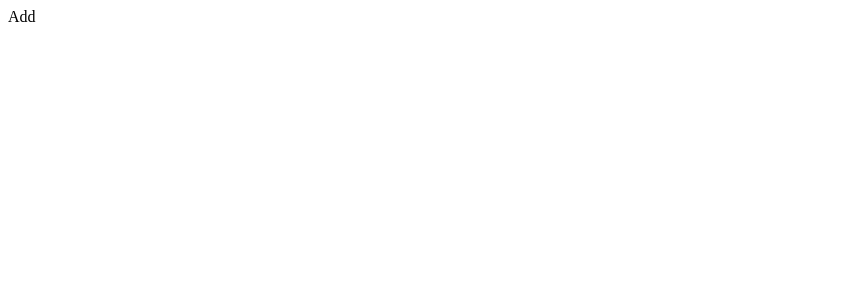
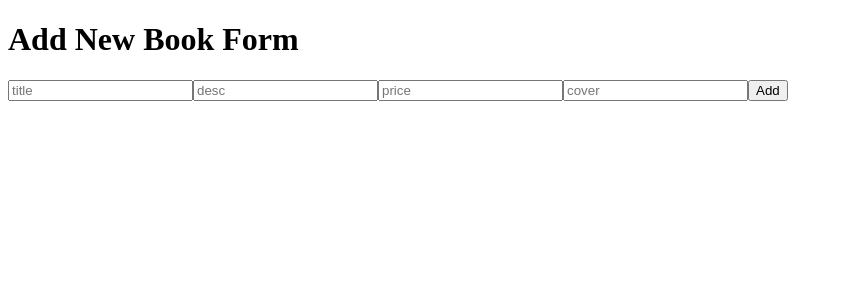
Before and after one commit to FIDELIS-TUWEI/Book-Store, a React (Vite) app in the folder client/: page /add in a window 1280 px wide. Shown: the top 300 px of the page, without its empty margins (0-843 px from the left). Built offline with nearby package versions, Linux system fonts and the light colour scheme.

Commit message:
Logic to add a new book and navigate to all books complete

```diff
--- a/client/src/pages/Add.jsx
+++ b/client/src/pages/Add.jsx
@@ -1,7 +1,45 @@
+import axios from "axios";
+import { useState } from "react";
+import { useNavigate } from "react-router-dom";
 
 const Add = () => {
+  const navigate = useNavigate();
+
+  const [book, setBook] = useState({
+    title: "",
+    desc: "",
+    price: null,
+    cover: ""
+  });
+
+
+  const handleChange = (e) => {
+    setBook(((prev => ({ ...prev, [e.target.name]: e.target.value }))));
+  };
+
+  const handleClick = async (e) => {
+    e.preventDefault();
+
+    try {
+      await axios.post(`http://localhost:5000/api/v1/books`, book);
+      navigate("/");
+    } catch (error) {
+      console.error(error);
+    }
+  };
+
   return (
-    <div>Add</div>
+    <div className="form">
+      <h1>Add New Book Form</h1>
+      <form>
+        <input type="text" placeholder="title" onChange={handleChange} name="title" />
+        <input type="text" placeholder="desc" onChange={handleChange} name="desc" />
+        <input type="number" placeholder="price" onChange={handleChange} name="price" />
+        <input type="text" placeholder="cover" onChange={handleChange} name="cover" />
+
+        <button onClick={handleClick}>Add</button>
+      </form>
+    </div>
   )
 }
 
```
